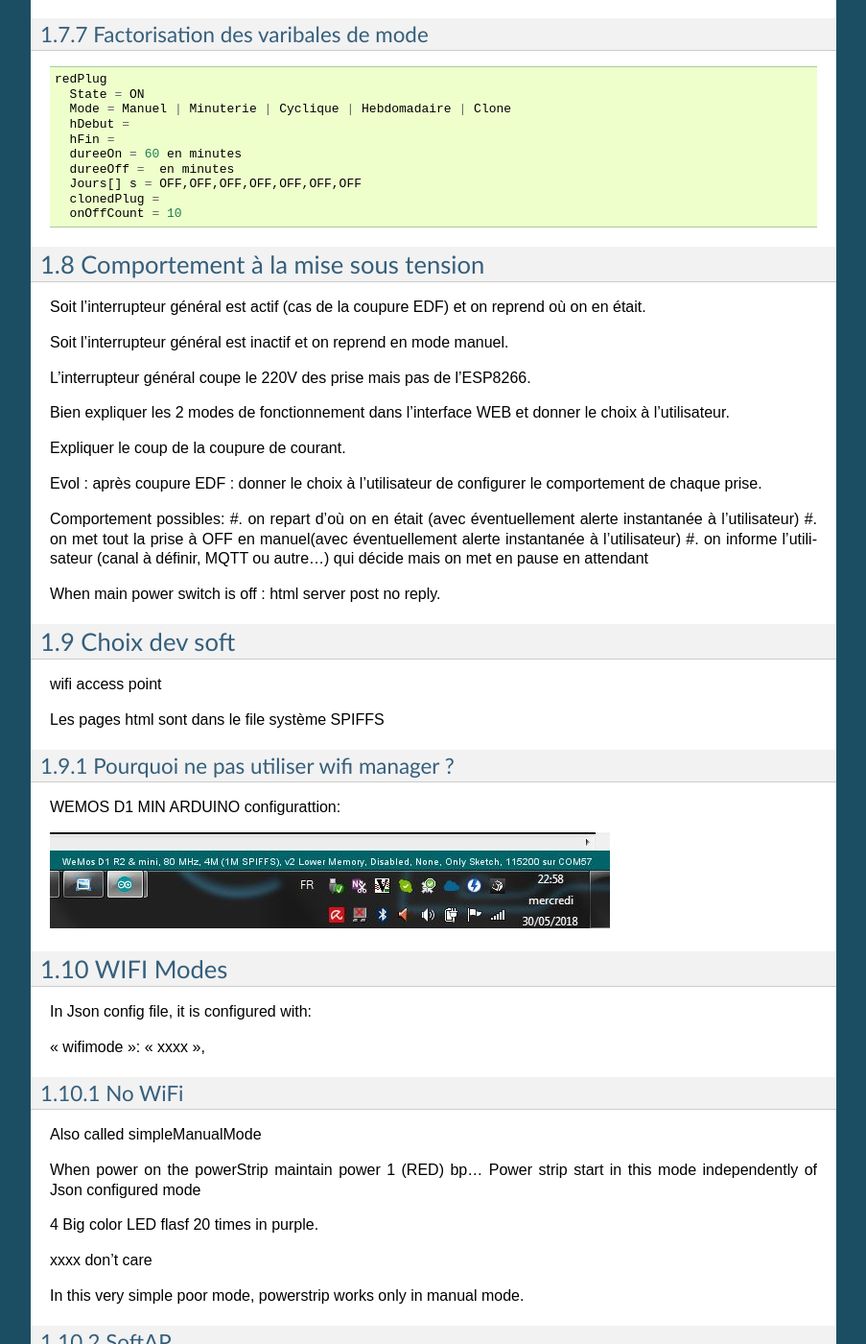
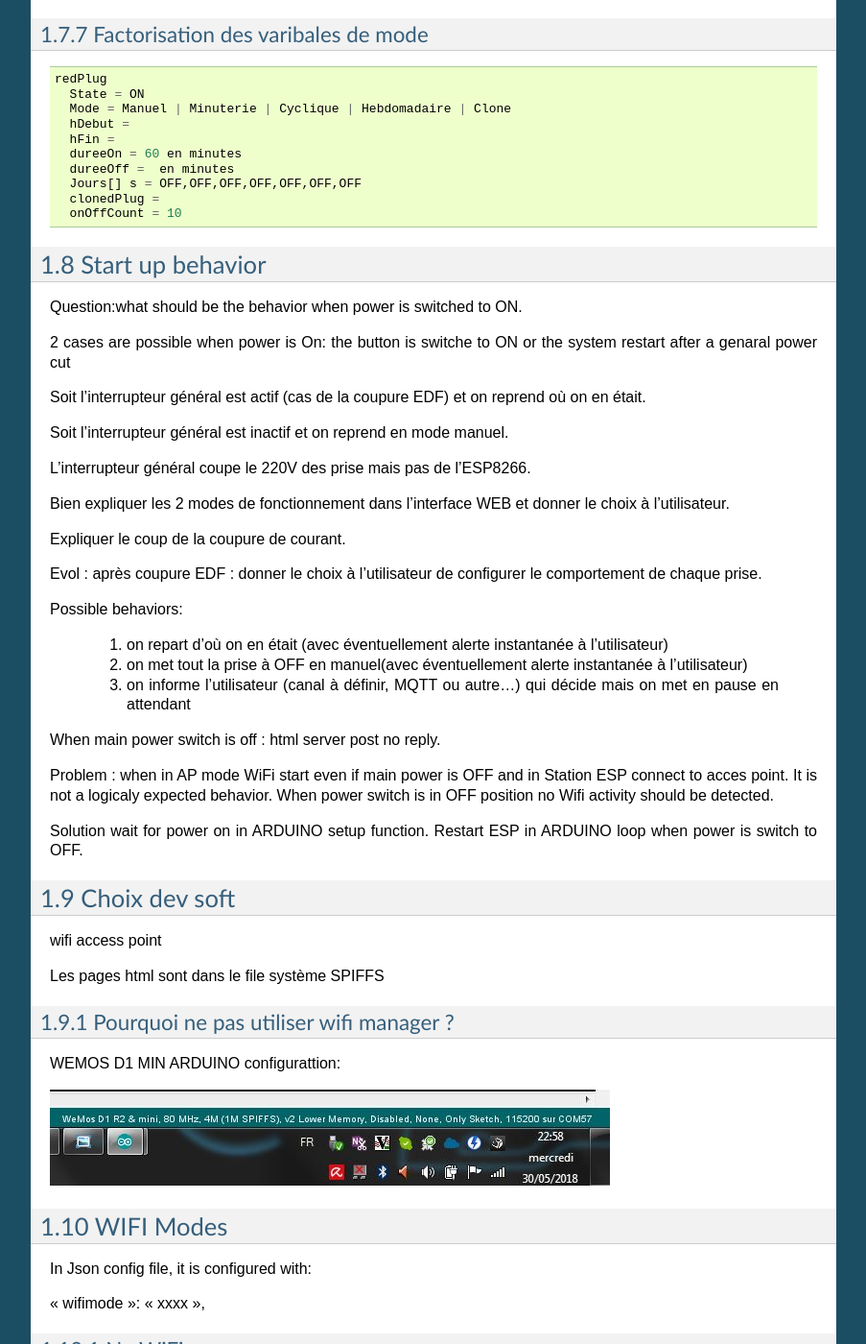
Before and after one commit to volab/IoT_EPS, a Sphinx documentation site: the page built from _1_userDoc/source/softDev.rst, in a window 1280 px wide and 1400 px high, scrolled down 5504 px. Shown: the whole window at 96% size, without its empty margins (198-1101 px from the left). Built offline with Sphinx 7.4.7, drawn with Linux system fonts in a browser that asks for light colours; some of the changed text lies outside the part shown.

Commit message:
Main power reflection but not implemented.

```diff
--- a/_1_userDoc/source/softDev.rst
+++ b/_1_userDoc/source/softDev.rst
@@ -188,8 +188,13 @@
       onOffCount = 10
 
 =====================================
-Comportement à la mise sous tension
+Start up behavior
 =====================================
+
+Question:what should be the behavior when power is switched to ON.
+
+2 cases are possible when power is On: the button is switche to ON or the system restart after a
+genaral power cut
 
 Soit l'interrupteur général est actif (cas de la coupure EDF) et on reprend où on en était.
 
@@ -204,14 +209,21 @@
 Evol : après coupure EDF : donner le choix à l'utilisateur de configurer le comportement de
 chaque prise.
 
-Comportement possibles:
-#. on repart d'où on en était (avec éventuellement alerte instantanée à l'utilisateur)
-#. on met tout la prise à OFF en manuel(avec éventuellement alerte instantanée à l'utilisateur)
-#. on informe l'utilisateur (canal à définir, MQTT ou autre...) qui décide mais on met en
-pause en attendant
+Possible behaviors:
 
+ #. on repart d'où on en était (avec éventuellement alerte instantanée à l'utilisateur)
+ #. on met tout la prise à OFF en manuel(avec éventuellement alerte instantanée à l'utilisateur)
+ #. on informe l'utilisateur (canal à définir, MQTT ou autre...) qui décide mais on met en
+    pause en attendant
 
 When main power switch is off : html server post no reply.
+
+Problem : when in AP mode WiFi start even if main power is OFF and in Station ESP connect to acces
+point. It is not a logicaly expected behavior. When power switch is in OFF position no Wifi activity
+should be detected.
+
+Solution wait for power on in ARDUINO setup function.
+Restart ESP in ARDUINO loop when power is switch to OFF.
 
 ==============
 Choix dev soft
```
Also changed, not shown: 1 other file.
